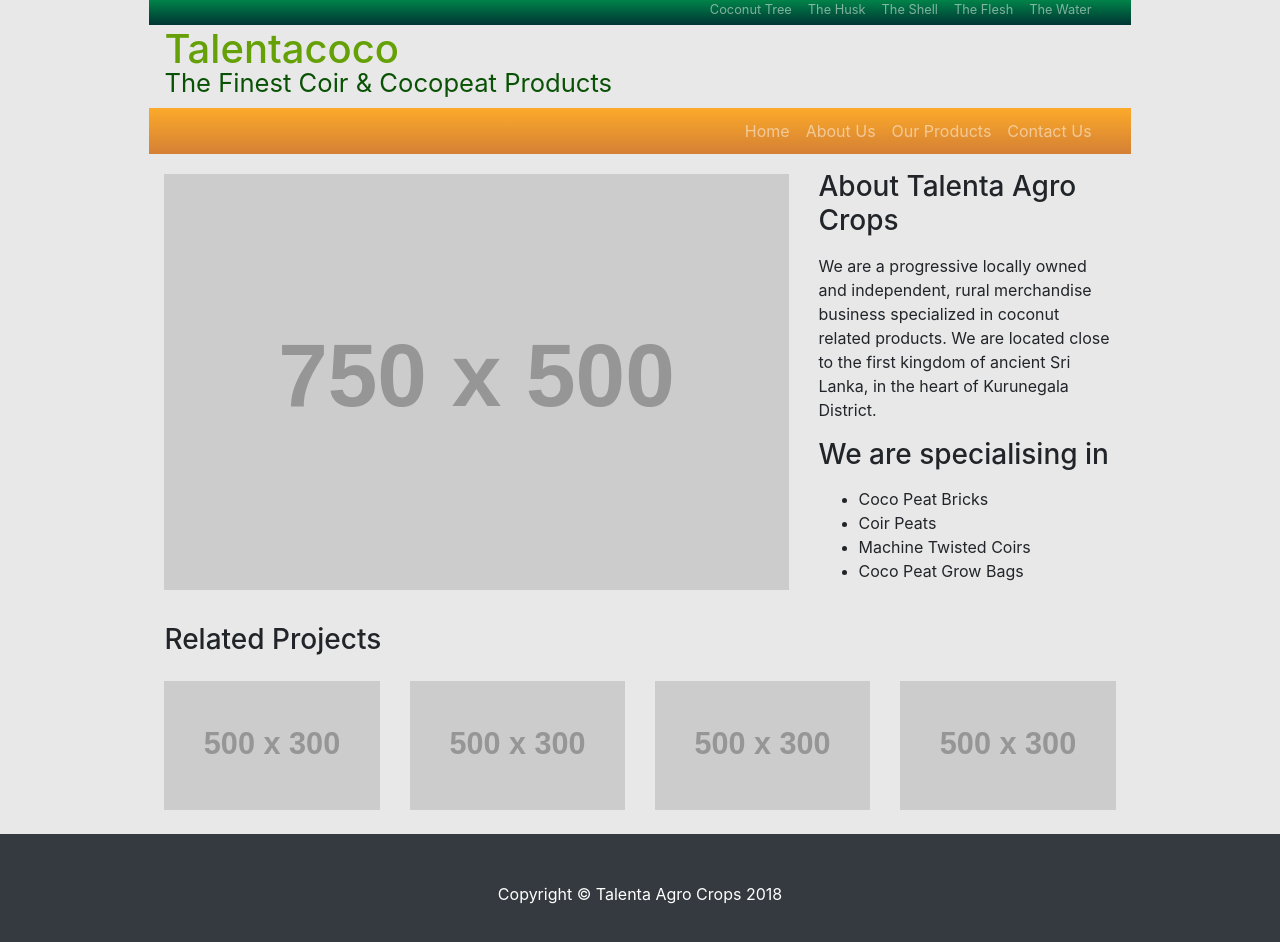
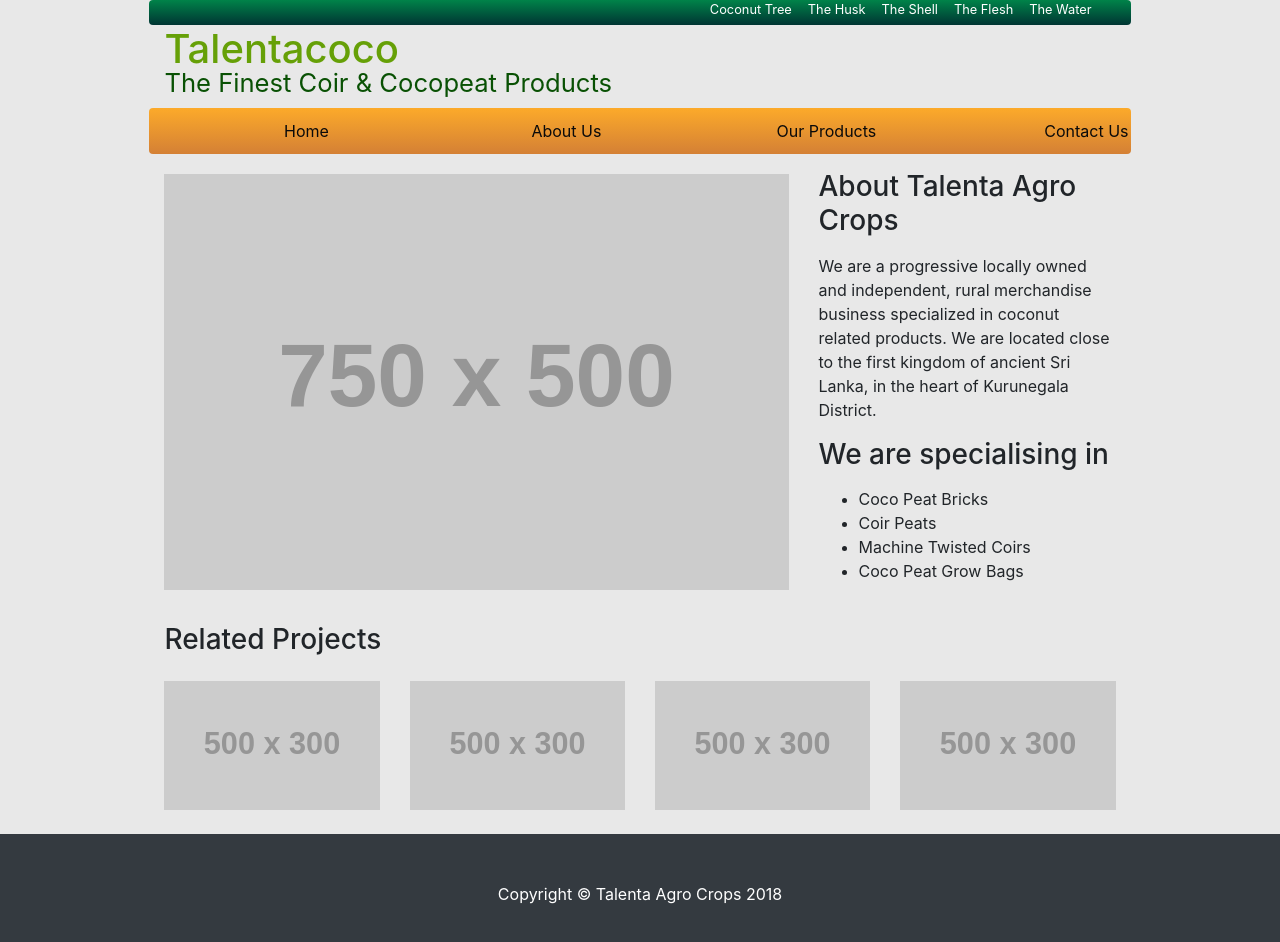
Before and after one commit to ChiranthakaJ/Talentacoco, a website: page index.html in a window 1280 px wide. Drawn offline with Linux system fonts and the light colour scheme; placeholder pictures from the web are drawn by us; files whose address does not match are found by name.

Commit message:
Add files via upload

```diff
--- a/css/talentacoco-custom.css
+++ b/css/talentacoco-custom.css
@@ -20,6 +20,7 @@
                 /*line-height: 0px !important;*/
                 margin-top: -56px;
                 height: 25px;
+                border-radius: 4px;
             }
 
             .bg-green p {
@@ -49,6 +50,7 @@
                 background: linear-gradient(#FCAA2A, #D48035);
                 line-height: 14px;
                 color: black !important;
+                border-radius: 4px;
             }
 
             .talentacoco-mid-heading {
@@ -65,3 +67,33 @@
                 max-width: 79% !important;
                 margin: auto;
             }
+
+            .ml-auto {
+                margin: auto !important;
+            }
+
+            .talentacoco-mid-nav .ml-auto li {
+                width: 260px !important;
+                margin: 0;
+                padding: 0;
+            }
+
+            .bg-green .nav-link {
+                color: rgb(255, 255, 255) !important;
+            }
+
+            .bg-green a.nav-link:hover {
+                color: rgba(255, 255, 255, .5) !important;
+            }
+
+            .talentacoco-mid-nav .nav-link {
+                color: rgb(10, 10, 10) !important;
+                text-align: center;
+            }
+
+            .talentacoco-mid-nav .nav-link:hover {
+                background-color: #e89435;
+                background: linear-gradient(#e89435, #fbaa29);
+                color: rgb(255, 255, 255) !important;
+                border-radius: 4px;
+            }
```
Lines whose indentation alone changed are shown as unchanged.
